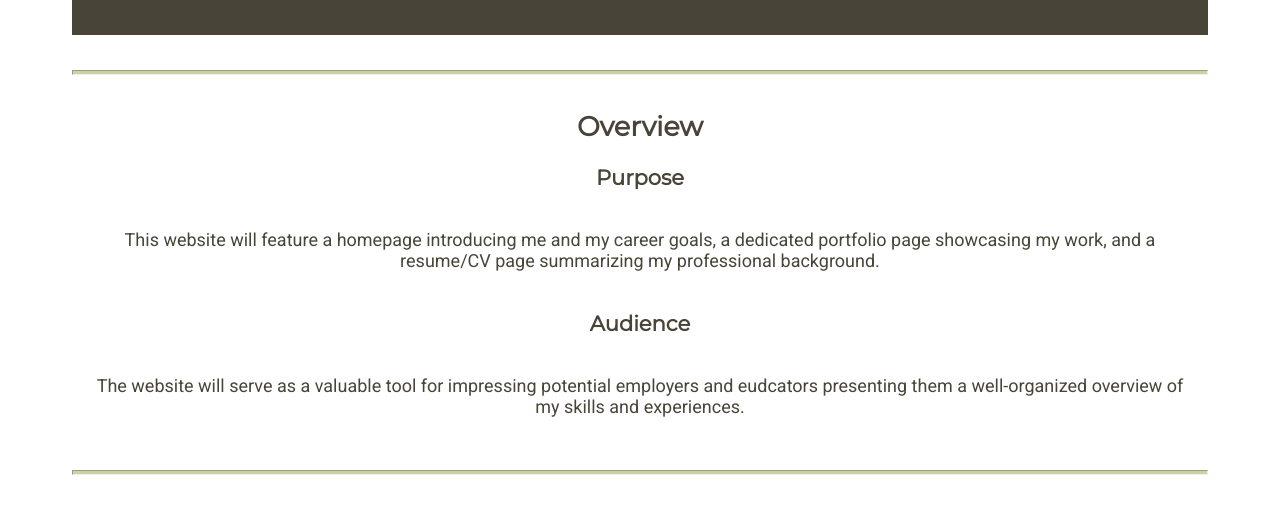
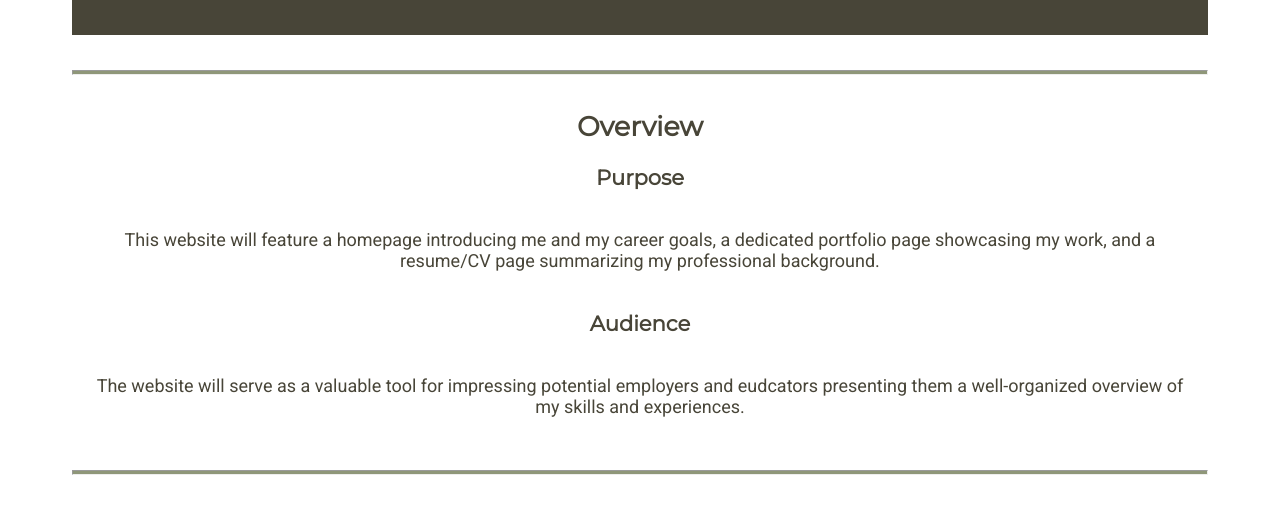
Before and after one commit to spencervarga/wdd130, a plain HTML site: page spencervarga/site-plan.html in a window 1280 px wide. Shown: the part 276-783 px from the top of the page. Drawn offline with Linux system fonts and the light colour scheme.

Commit message:
small edits

```diff
--- a/spencervarga/site-plan.html
+++ b/spencervarga/site-plan.html
@@ -52,7 +52,7 @@
       <table class="colors">
         <tr><th>Primary</th><th>Secondary</th><th>Accent 1</th><th>Accent 2</th></tr>
         <!-- Replace the numbers in the boxes below with your hex color codes. Then switch to the site-plan.css file and change your colors there as well. -->
-        <tr><td class="primary">[#396E94]</td><td class="secondary">[#E7C24F]</td><td class="accent1">[#A43312]</td><td class="accent2">[#652F15]</td></tr>
+        <tr><td class="primary">[tan]</td><td class="secondary">[#484538]</td><td class="accent1">[#8F9779]</td><td class="accent2">[#652F15]</td></tr>
       </table>
 
       <!-- ------------------------Step 9------------------------------ -->
--- a/spencervarga/styles/site-plan.css
+++ b/spencervarga/styles/site-plan.css
@@ -6,9 +6,9 @@ Fonts are separated by a | */
 
 :root {
   /* change the values below to your colors from your palette */
-  --primary-color: beige ;
-  --secondary-color: #484538 ;
-  --accent1-color: #CAD49D;
+  --primary-color: tan ;
+  --secondary-color: #484538;
+  --accent1-color: #8F9779;
   --accent2-color: #652F15;
 
   /* change the values below to your chosen font(s) */
@@ -19,9 +19,9 @@ Fonts are separated by a | */
   --headline-color-on-white: #484538;  /* headlines on a white background */
   --headline-color-on-color: white; /* headlines on a colored background */
   --paragraph-color-on-white: #484538; /* paragraph text on a white background */
-  --paragraph-color-on-color: beige; /* paragraph text on a colored background */
+  --paragraph-color-on-color: tan; /* paragraph text on a colored background */
   --paragraph-background-color: #484538;
-  --nav-link-color: beige;
+  --nav-link-color: tan;
   --nav-background-color: #484538;
   --nav-hover-link-color: #652F15;
   --nav-hover-background-color: white;
--- a/spencervarga/styles/styles.css
+++ b/spencervarga/styles/styles.css
@@ -1,9 +1,9 @@
 @import url('https://fonts.googleapis.com/css2?family=Montserrat&family=Playfair+Display&family=Roboto&family=Russo+One&display=swap');
 
 :root {
-    --primary-color: beige ;
+    --primary-color: tan ;
     --secondary-color: #484538 ;
-    --accent1-color: #CAD49D;
+    --accent1-color: #8F9779;
     --accent2-color: #652F15;
 }
 header{
@@ -31,7 +31,7 @@ nav a:hover{
 }
 
 .welcome-section{
-    background-color: #CAD49D;
+    background-color: #8F9779;
     height: 400px;
     display: flex;
     flex-direction: column;
```
